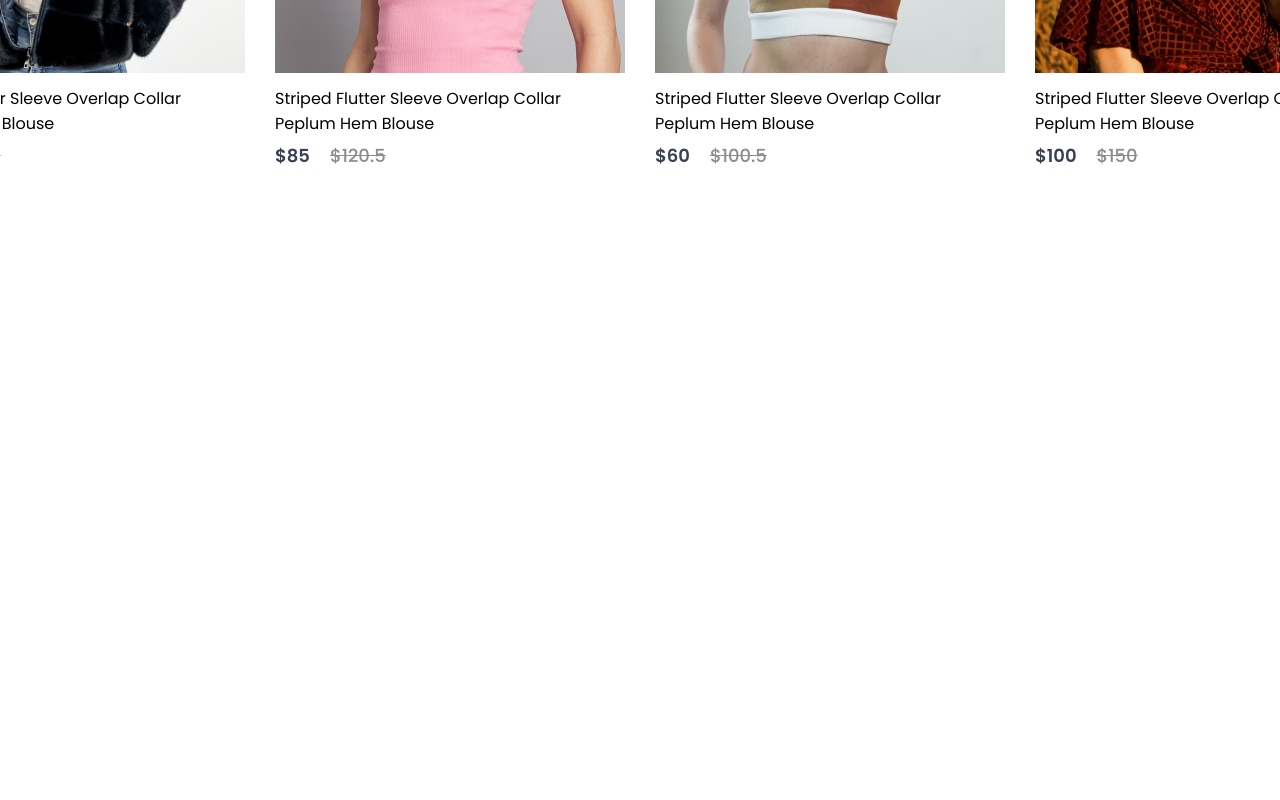
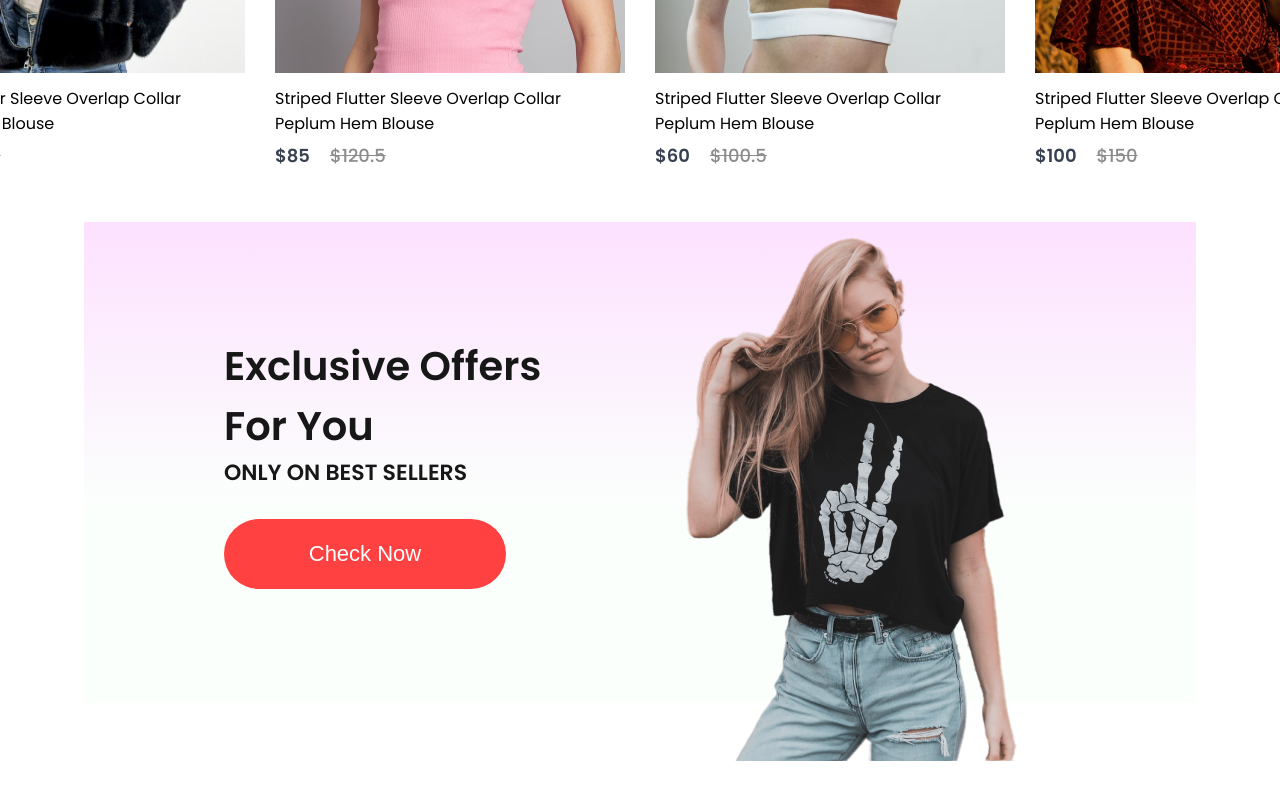
Before and after one commit to Petermwansa/rotrade, a React (Create React App) app: page / in a window 1280 px wide. Shown: the part 1395-2195 px from the top of the page. Before the commit the page ends 1617 px from the top, so only its background shows below. Built offline with nearby package versions, Linux system fonts and the light colour scheme.

Commit message:
Add the offers section

```diff
--- /dev/null
+++ b/src/Components/Offers/Offers.css
@@ -0,0 +1,44 @@
+.offers {
+    width: 65%;
+    height: 60vh;
+    display: flex;
+    margin: auto;
+    padding: 0px 140px;
+    margin-bottom: 150px;
+    background: linear-gradient(180deg, #fde1ff 0%, #e1ffea22 60%);
+}
+.offers__left {
+    flex: 1;
+    display: flex;
+    flex-direction: column;
+    justify-content: center;
+}
+.offers__left h1 {
+    color: #171717;
+    font-size: 40px;
+    font-weight: 600;
+}
+.offers__left p {
+    color: #171717;
+    font-size: 22px;
+    font-weight: 600;
+}
+.offers__left button {
+    width: 282px;
+    height: 70px;
+    border-radius: 35px;
+    background: #ff4141;
+    border: none;
+    color: white;
+    font-size: 22px;
+    font-weight: 500px;
+    margin-top: 30px;
+    cursor: pointer;
+}
+.offers__right {
+    flex: 1;
+    display: flex;
+    align-items: center;
+    justify-content: flex-end;
+    padding-top: 50px;
+}
--- /dev/null
+++ b/src/Components/Offers/Offers.jsx
@@ -0,0 +1,21 @@
+import React from 'react';
+import './Offers.css';
+import exclusive_image from '../Assests/exclusive_image.png';
+
+const Offers = () => {
+  return (
+    <div className='offers'>
+      <div className='offers__left'>
+        <h1>Exclusive Offers</h1>
+        <h1>For You</h1>
+        <p>ONLY ON BEST SELLERS</p>
+        <button>Check Now</button>
+      </div>
+      <div className='offers__right'>
+        <img src={exclusive_image} alt='' />
+      </div>
+    </div>
+  )
+}
+
+export default Offers
--- a/src/Components/Pages/Shop.jsx
+++ b/src/Components/Pages/Shop.jsx
@@ -1,12 +1,14 @@
 import React from 'react'
 import Hero from '../Hero/Hero'
 import Popular from '../Popular/Popular'
+import Offers from '../Offers/Offers'
 
 const Shop = () => {
   return (
     <div>
       <Hero />
       <Popular />
+      <Offers />
     </div>
   )
 }
```
